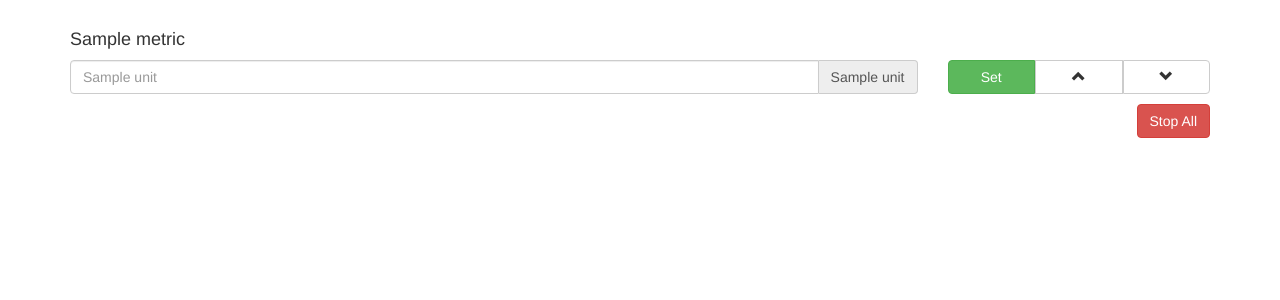
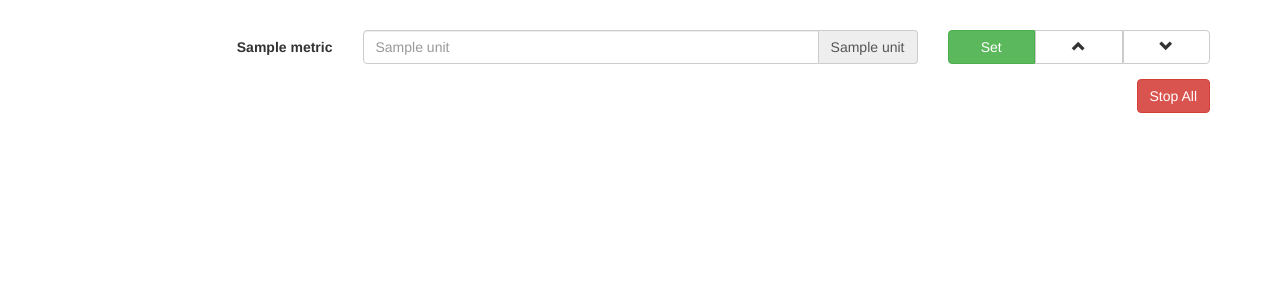
Before and after one commit to 2JS/tower2, a Python web app: template app/templates/dashboard.html in a window 1280 px wide. Shown: the part 52-352 px from the top of the page. Run offline with Jinja, Linux system fonts and the light colour scheme; the template is opened without the code that fills it: most values are stand-ins (such as "Sample title", 1, 10 or a date in 2020); some libraries are stand-ins or nearby versions.

Commit message:
Revamp dashboard

```diff
--- a/app/templates/dashboard.html
+++ b/app/templates/dashboard.html
@@ -26,22 +26,28 @@
   <div class="container">
     {% for metric in  metrics %}
     <p>
-    <h4>{{ metric['title'] }}</h4>
-      <div class="row">
-        <div class="col-sm-8 col-lg-9">
+      <form class="form-horizontal">
+        <div class="form-group">
+          <label class="col-sm-3 control-label">{{ metric['title'] }}</label>
+          <div class="col-sm-5 col-lg-6">
             <div class="input-group">
-            <input id="{{ metric['name'] }}-input" name="value" type="text" class="form-control" aria-label="{{ metric['title'] }} ({{ metric['unit'] }})" placeholder="{{ metric['unit'] }}">
+              <input id="{{ metric['name'] }}-input" name="value" type="text" class="form-control"
+                aria-label="{{ metric['title'] }} ({{ metric['unit'] }})" placeholder="{{ metric['unit'] }}">
               <span class="input-group-addon">{{ metric['unit'] }}</span>
             </div>
           </div>
           <div class="col-sm-4 col-lg-3">
             <div class="btn-group btn-group-justified" role="group">
-            <div class="btn-group" role="group"><button type="button" class="btn btn-success" onclick="set('{{ metric['name'] }}')">Set</button></div>
-            <div class="btn-group" role="group"><button type="button" class="btn btn-default" onclick="inc('{{ metric['name'] }}', true)"><span class="glyphicon glyphicon-chevron-up"></button></div>
-            <div class="btn-group" role="group"><button type="button" class="btn btn-default" onclick="inc('{{ metric['name'] }}', false)"><span class="glyphicon glyphicon-chevron-down"></button></div>
+              <div class="btn-group" role="group"><button type="button" class="btn btn-success"
+                  onclick="set('{{ metric['name'] }}')">Set</button></div>
+              <div class="btn-group" role="group"><button type="button" class="btn btn-default"
+                  onclick="inc('{{ metric['name'] }}', true)"><span class="glyphicon glyphicon-chevron-up"></button></div>
+              <div class="btn-group" role="group"><button type="button" class="btn btn-default"
+                  onclick="inc('{{ metric['name'] }}', false)"><span class="glyphicon glyphicon-chevron-down"></button></div>
             </div>
           </div>
         </div>
+      </form>
     </p>
     {% endfor %}
     <p>
```
Lines whose indentation alone changed are shown as unchanged.
